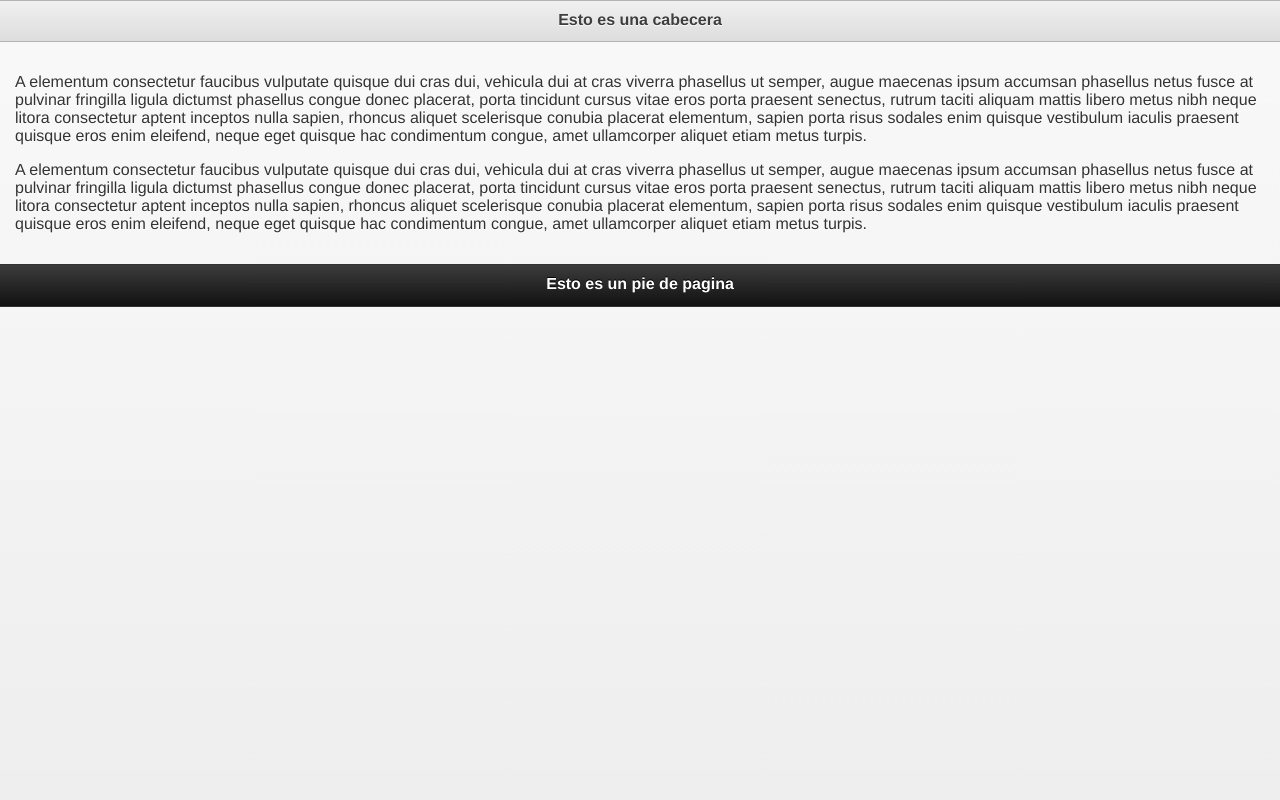
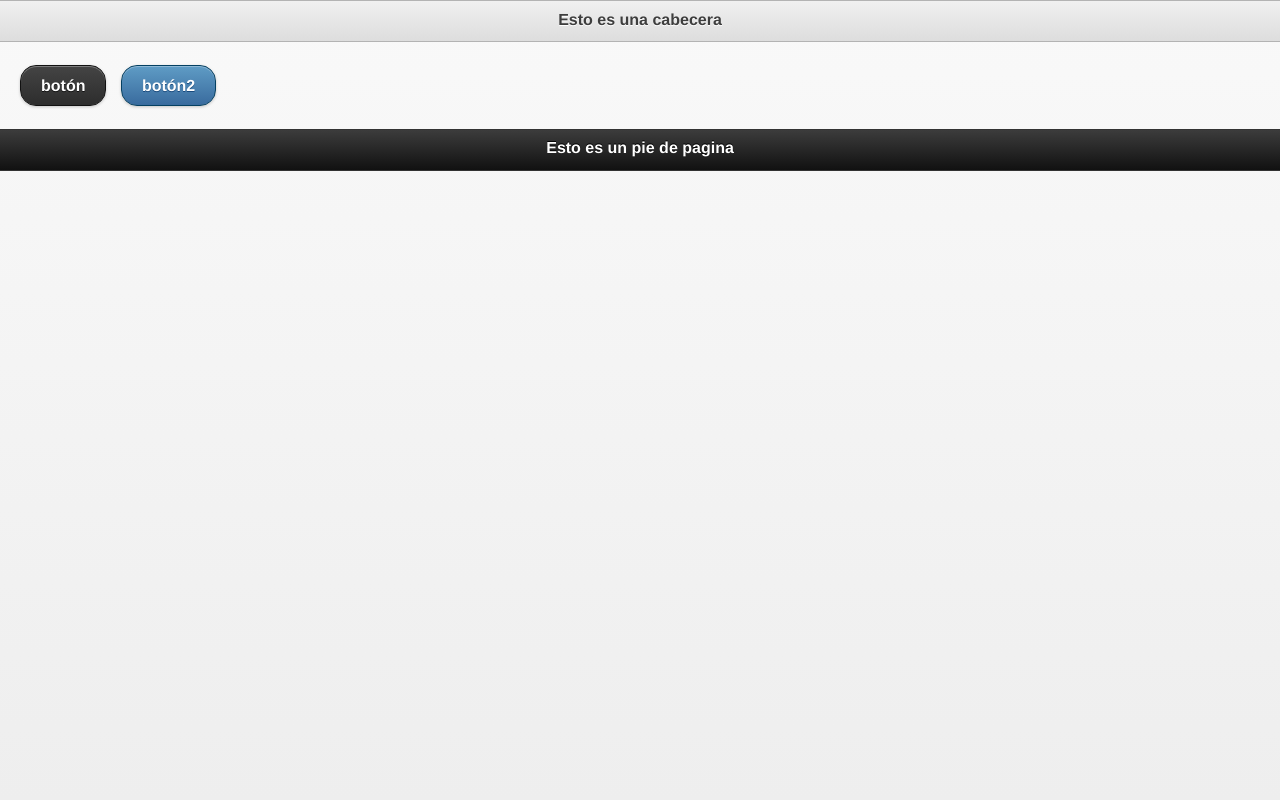
Before and after one commit to gloton/jquery-mobile-cf, a PHP site: page / in a window 1280 px wide. Run offline with PHP 8.4, Linux system fonts and the light colour scheme.

Commit message:
6 Botones Aprendiendo a colocar botones tanto uno encima del otro como en modo inline, es decir que traten d equedar en una sola linea.

```diff
--- a/index.php
+++ b/index.php
@@ -18,22 +18,8 @@
 	</div>
 <!-- contenido -->
 	<div data-role="content">
-		<p>A elementum consectetur faucibus vulputate quisque dui cras dui, vehicula dui at cras viverra
-		phasellus ut semper, augue maecenas ipsum accumsan phasellus netus fusce at pulvinar fringilla
-		ligula dictumst phasellus congue donec placerat, porta tincidunt cursus vitae eros porta praesent
-		senectus, rutrum taciti aliquam mattis libero metus nibh neque litora consectetur aptent inceptos
-		nulla sapien, rhoncus aliquet scelerisque conubia placerat elementum, sapien porta risus sodales
-		enim quisque vestibulum iaculis praesent quisque eros enim eleifend, neque eget quisque hac
-		condimentum congue, amet ullamcorper aliquet etiam metus turpis.
-		</p>
-		<p>A elementum consectetur faucibus vulputate quisque dui cras dui, vehicula dui at cras viverra
-		phasellus ut semper, augue maecenas ipsum accumsan phasellus netus fusce at pulvinar fringilla
-		ligula dictumst phasellus congue donec placerat, porta tincidunt cursus vitae eros porta praesent
-		senectus, rutrum taciti aliquam mattis libero metus nibh neque litora consectetur aptent inceptos
-		nulla sapien, rhoncus aliquet scelerisque conubia placerat elementum, sapien porta risus sodales
-		enim quisque vestibulum iaculis praesent quisque eros enim eleifend, neque eget quisque hac
-		condimentum congue, amet ullamcorper aliquet etiam metus turpis.
-		</p>
+		<a href=”#a”  data-role="button" data-theme="a" data-inline="true">botón</a>
+		<a href=”#a”  data-role="button" data-theme="b" data-inline="true">botón2</a>
 	</div>
 <!-- pie de pagina -->
 	<div data-role="footer"><h2>Esto es un pie de pagina</h2></div>
```
Also changed, not shown: 1 other file.
